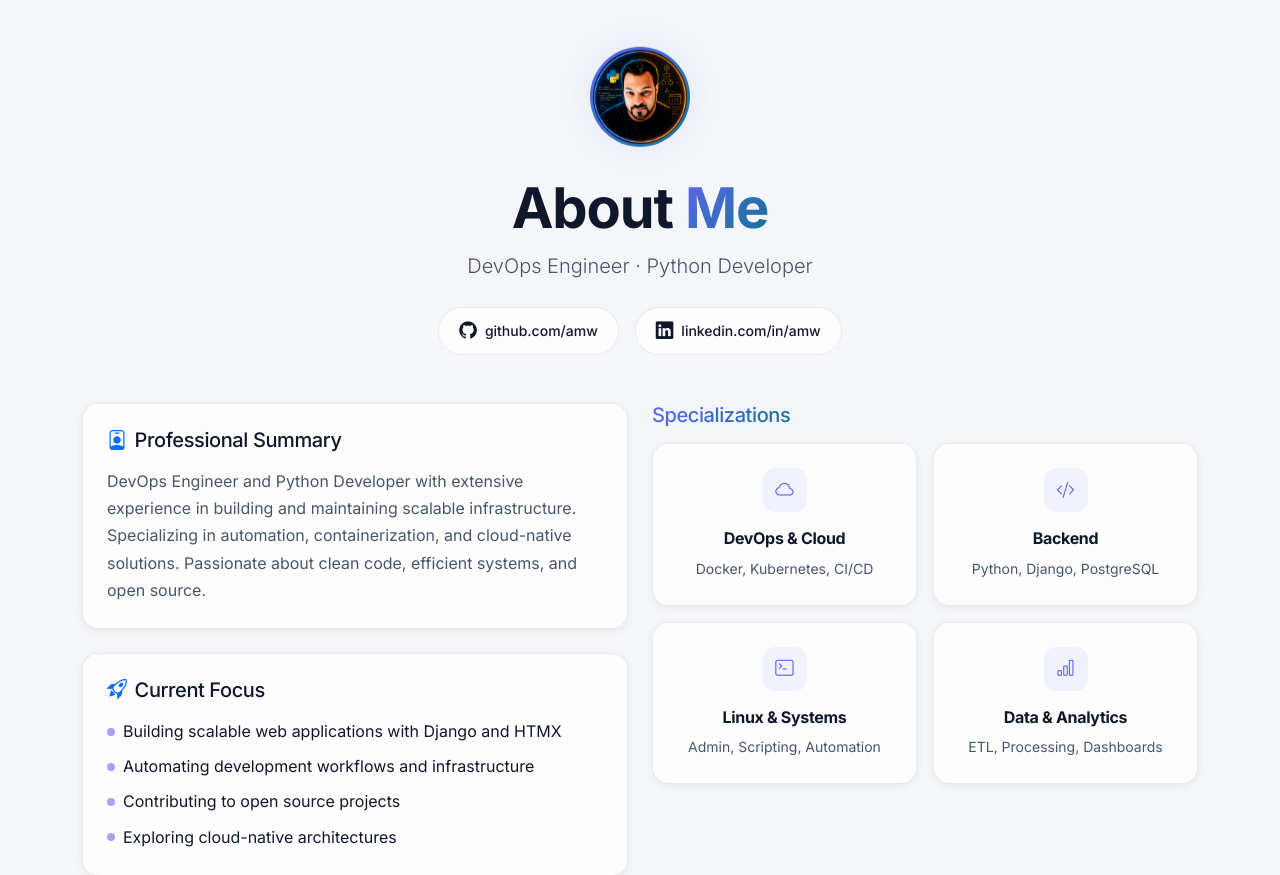
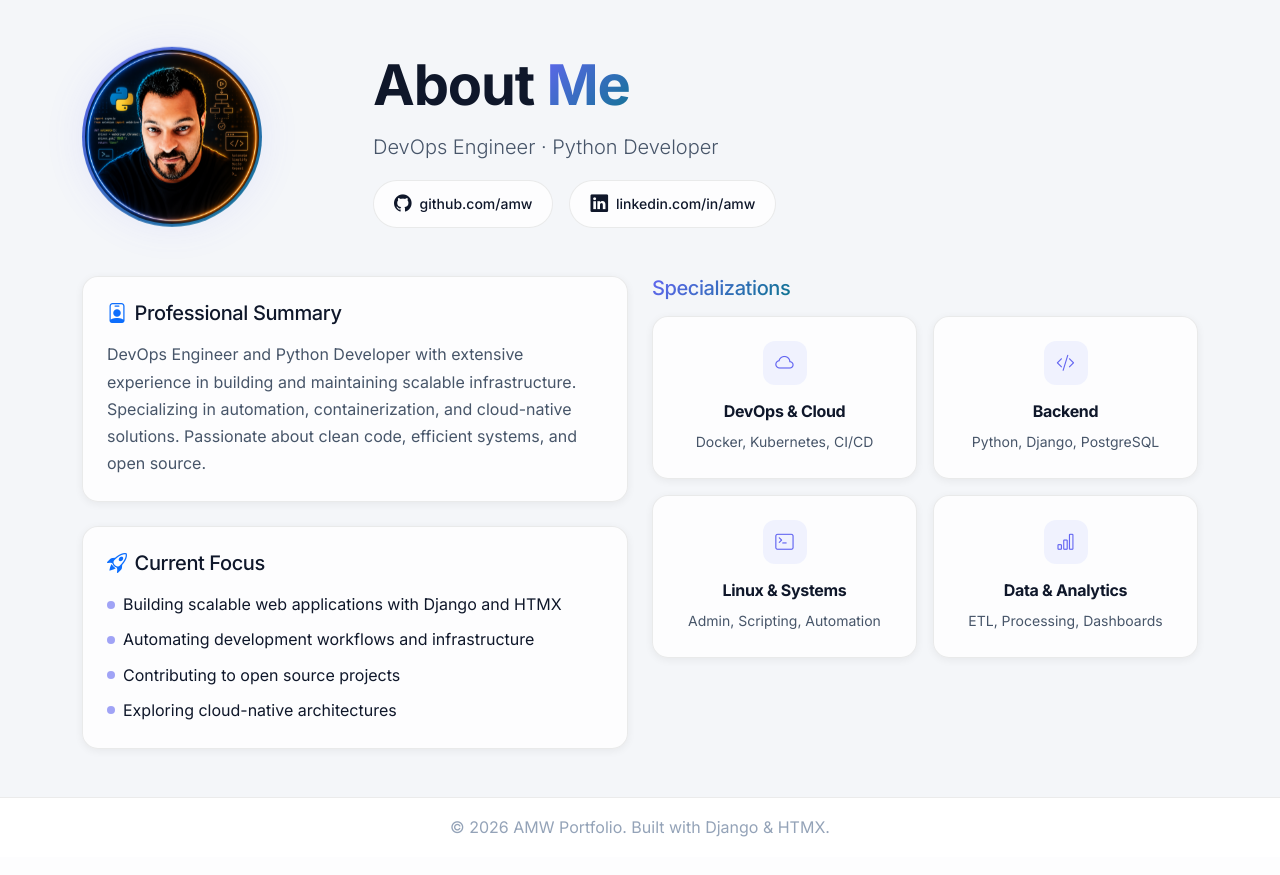
Before and after one commit to AMW-Web-Dev/AMW-ShowCases, a Django app: page /about/ in a window 1280 px wide. Shown: the part 70-945 px from the top of the page. After the commit the page ends 907 px from the top, so only its background shows below. Run offline with Django 5.2, Linux system fonts and the light colour scheme; data comes from the database, SQL or seed files in the repository; some libraries are stand-ins or nearby versions.

Commit message:
Enlarge avatar to 180px in horizontal profile header
Left: 180px avatar ring with gradient border + float animation

Right: About Me heading, title, social-link-tags (GitHub, LinkedIn)

```diff
--- a/templates/core/about.html
+++ b/templates/core/about.html
@@ -7,15 +7,16 @@
 <div class="container py-5">
 
     {# Profile Header #}
-    <div class="text-center mb-5 reveal">
-        <div class="avatar-ring mx-auto mb-4" style="width: 100px; height: 100px;">
+    <div class="row align-items-center g-4 g-lg-5 mb-5 reveal">
+        <div class="col-md-4 col-lg-3 text-center text-md-end">
+            <div class="avatar-ring" style="width: 180px; height: 180px;">
                 <img src="{% static 'images/Avatar_Python_Dev_512.png' %}" alt="AMW Avatar">
             </div>
-        <h1 class="mb-1">About <span class="gradient-text">Me</span></h1>
-        <p class="text-secondary lead mb-4">DevOps Engineer &middot; Python Developer</p>
-
-        {# Social links as styled tags #}
-        <div class="d-flex justify-content-center gap-3">
+        </div>
+        <div class="col-md-8 col-lg-9 text-center text-md-start">
+            <h1 class="mb-2">About <span class="gradient-text">Me</span></h1>
+            <p class="text-secondary lead mb-3">DevOps Engineer &middot; Python Developer</p>
+            <div class="d-flex gap-3 justify-content-center justify-content-md-start">
                 <a href="https://github.com/amw" class="social-link-tag" target="_blank" rel="noopener">
                     <i class="bi bi-github"></i>
                     <span>github.com/amw</span>
@@ -24,6 +25,7 @@
                     <i class="bi bi-linkedin"></i>
                     <span>linkedin.com/in/amw</span>
                 </a>
+            </div>
         </div>
     </div>
 
```
Lines whose indentation alone changed are shown as unchanged.
